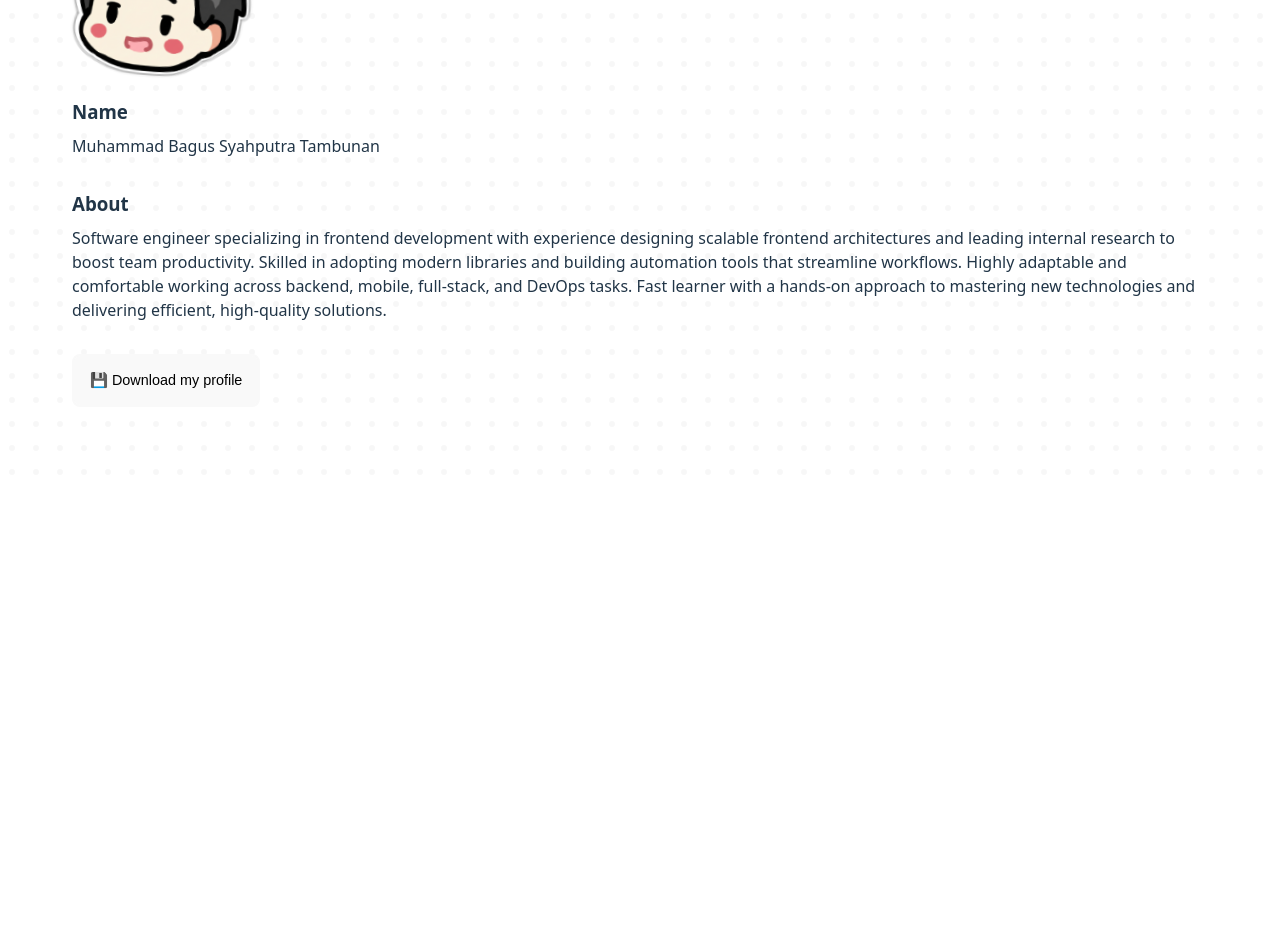
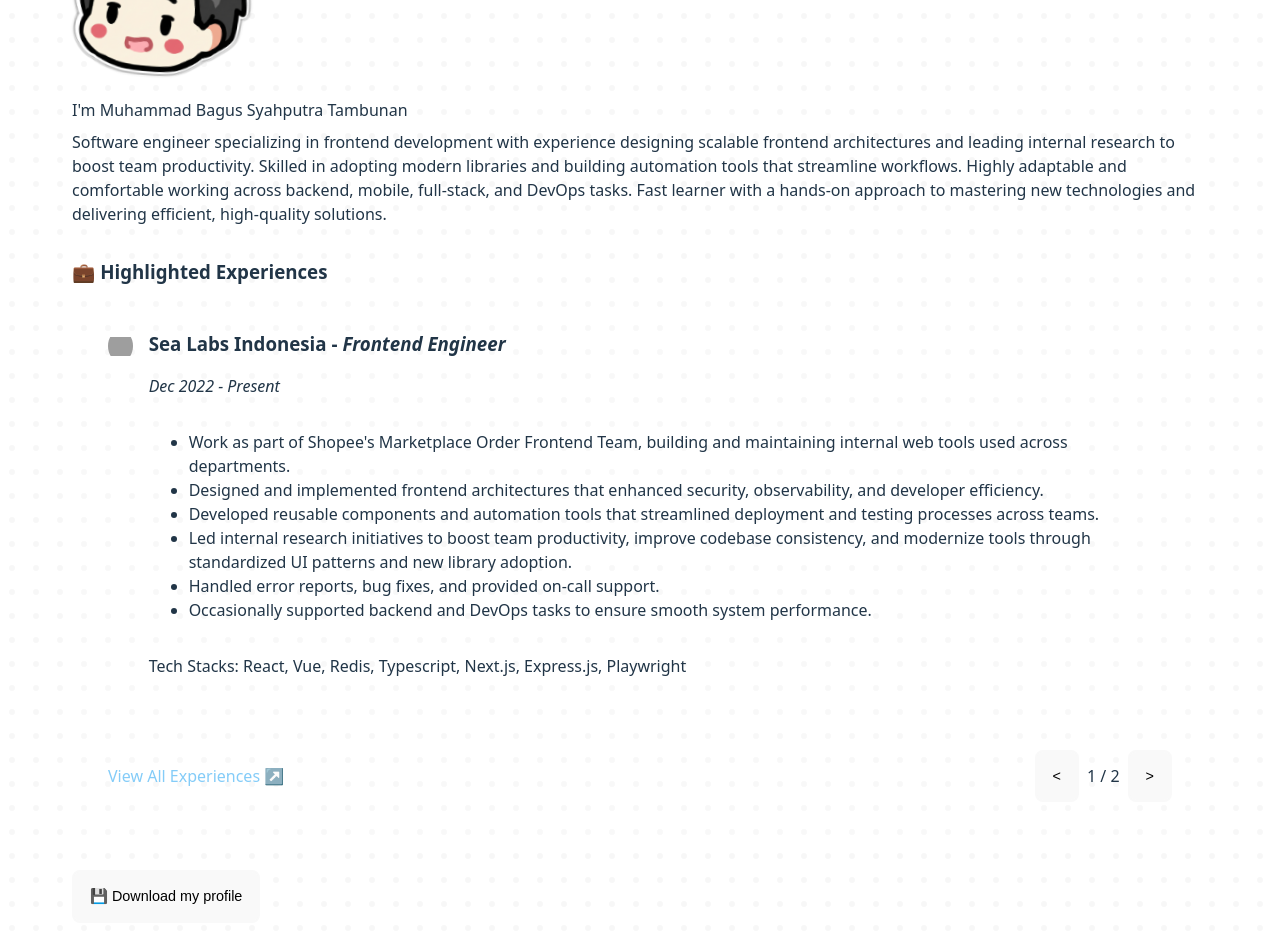
Before and after one commit to bagustambunan/software-engineer-portfolio-web, a React (Vite) app: page / in a window 1280 px wide. Shown: the part 380-1324 px from the top of the page. Before the commit the page ends 859 px from the top, so only its background shows below. Built offline with nearby package versions, Linux system fonts and the light colour scheme; grey boxes are pictures that could not be loaded.

Commit message:
feat: add highlighted experiences

```diff
--- /dev/null
+++ b/src/components/Carousel/index.tsx
@@ -0,0 +1,50 @@
+import React, { Activity, useState } from "react";
+
+import styles from "./style.module.css";
+import Button from "../Button";
+
+interface CarouselProps {
+  items: React.ReactNode[];
+  extra?: React.ReactNode;
+}
+
+export default function Carousel({ items, extra }: CarouselProps) {
+  const [currentIndex, setCurrentIndex] = useState(0);
+
+  const handleNext = () => {
+    setCurrentIndex((currentIndex + 1) % items.length);
+  };
+
+  const handlePrevious = () => {
+    setCurrentIndex((currentIndex - 1 + items.length) % items.length);
+  };
+  return (
+    <div className={styles.carouselContainer}>
+      {items.map((item, itemIndex) => (
+        <Activity
+          key={`carousel-item-${itemIndex}`}
+          mode={currentIndex === itemIndex ? "visible" : "hidden"}
+        >
+          <div className={styles.carouselItem}>{item}</div>
+        </Activity>
+      ))}
+      <div className={styles.carouselFooter}>
+        {extra && <div className={styles.carouselExtraContainer}>{extra}</div>}
+        <div className={styles.carouselActionContainer}>
+          <Button
+            onClick={handlePrevious}
+            className={styles.carouselPreviousButton}
+          >
+            {`<`}
+          </Button>
+          <span>
+            {currentIndex + 1} / {items.length}
+          </span>
+          <Button onClick={handleNext} className={styles.carouselNextButton}>
+            {`>`}
+          </Button>
+        </div>
+      </div>
+    </div>
+  );
+}
--- /dev/null
+++ b/src/components/Carousel/style.module.css
@@ -0,0 +1,25 @@
+.carouselContainer {
+  display: flex;
+  flex-direction: column;
+  gap: 8px;
+}
+
+.carouselFooter {
+  display: flex;
+  flex-direction: row;
+  justify-content: space-between;
+  align-items: center;
+}
+
+.carouselActionContainer {
+  display: flex;
+  flex-direction: row;
+  gap: 8px;
+  justify-content: flex-end;
+  align-items: center;
+}
+
+.carouselItem {
+  width: 100%;
+  height: 100%;
+}
--- a/src/components/ExperienceList/index.tsx
+++ b/src/components/ExperienceList/index.tsx
@@ -3,22 +3,19 @@ import type { Experience } from "../../constants/types";
 import StackList from "../StackList";
 import { formatDate } from "../../utils/datetime";
 import Empty from "../Empty";
+import Carousel from "../Carousel";
+import routes from "../../constants/route";
+import { Link } from "react-router-dom";
 
-export default function ExperienceList({
-  experiences,
+const ExperienceItem = ({
+  experienceIndex,
+  experience,
 }: {
-  experiences?: Experience[];
-}) {
-  if (!experiences || experiences.length === 0) {
-    return <Empty />;
-  }
+  experienceIndex: number;
+  experience: Experience;
+}) => {
   return (
-    <div>
-      {experiences.map((experience, experienceIndex) => (
-        <div
-          key={`experience-${experienceIndex}`}
-          className={styles.experienceContainer}
-        >
+    <div className={styles.experienceContainer}>
       <div className={styles.experienceLogoContainer}>
         <img
           src={experience.logo}
@@ -57,6 +54,41 @@ export default function ExperienceList({
         />
       </div>
     </div>
+  );
+};
+
+export default function ExperienceList({
+  experiences,
+  carousel,
+}: {
+  experiences?: Experience[];
+  carousel?: boolean;
+}) {
+  if (!experiences || experiences.length === 0) {
+    return <Empty />;
+  }
+  if (carousel) {
+    return (
+      <Carousel
+        items={experiences.map((experience, experienceIndex) => (
+          <ExperienceItem
+            key={`experience-${experienceIndex}`}
+            experienceIndex={experienceIndex}
+            experience={experience}
+          />
+        ))}
+        extra={<Link to={routes.experiences}>View All Experiences ↗️</Link>}
+      />
+    );
+  }
+  return (
+    <div>
+      {experiences.map((experience, experienceIndex) => (
+        <ExperienceItem
+          key={`experience-${experienceIndex}`}
+          experienceIndex={experienceIndex}
+          experience={experience}
+        />
       ))}
     </div>
   );
--- a/src/components/Section/index.tsx
+++ b/src/components/Section/index.tsx
@@ -3,10 +3,10 @@ import styles from "./style.module.css";
 export default function Section({
   title,
   children,
-}: { title: string } & React.PropsWithChildren) {
+}: { title?: string } & React.PropsWithChildren) {
   return (
     <div className={styles.sectionContainer}>
-      <h3>{title}</h3>
+      {title && <h3>{title}</h3>}
       {children}
     </div>
   );
--- a/src/constants/experince.ts
+++ b/src/constants/experince.ts
@@ -45,6 +45,7 @@ export const experiences: Experience[] = [
       playwrightStack,
     ],
     startDate: new Date("2022-12-01"),
+    highlighted: true,
   },
   {
     role: RoleEnum.SOFTWARE_ENGINEER,
@@ -77,6 +78,7 @@ export const experiences: Experience[] = [
     stacks: [androidStack, javaStack],
     startDate: new Date("2020-07-01"),
     endDate: new Date("2022-02-01"),
+    highlighted: true,
   },
   {
     role: RoleEnum.SOFTWARE_ENGINEER,
--- a/src/constants/types.ts
+++ b/src/constants/types.ts
@@ -28,6 +28,7 @@ export type Project = {
   stacks?: Stack[];
   image: string;
   link: string;
+  highlighted?: boolean;
 };
 
 export enum RoleEnum {
@@ -65,6 +66,7 @@ export type Experience = {
   stacks?: Stack[];
   startDate: Date;
   endDate?: Date;
+  highlighted?: boolean;
 };
 
 export type Navigation = {
--- a/src/index.css
+++ b/src/index.css
@@ -16,7 +16,10 @@
   --background-color: #242424;
   --button-color: #1a1a1a;
 
+  --carousel-background-color: rgba(255, 255, 255, 0.07);
+
   --app-padding: 72px;
+  --carousel-padding: 36px;
   --font-size: 1em;
 
   font-family: system-ui, Avenir, Helvetica, Arial, sans-serif;
@@ -52,6 +55,7 @@
 @media (max-width: 600px) {
   :root {
     --app-padding: 16px;
+    --carousel-padding: 8px;
   }
   body {
     margin-bottom: 64px !important;
@@ -61,6 +65,7 @@
 @media (min-width: 601px) and (max-width: 1000px) {
   :root {
     --app-padding: 48px;
+    --carousel-padding: 24px;
   }
 }
 
--- a/src/pages/Home/index.tsx
+++ b/src/pages/Home/index.tsx
@@ -6,6 +6,8 @@ import { profile } from "../../constants/profile";
 import routes from "../../constants/route";
 import styles from "./style.module.css";
 import Avatar from "../../components/Avatar";
+import { experiences } from "../../constants/experince";
+import ExperienceList from "../../components/ExperienceList";
 
 export default function HomePage() {
   const navigate = useNavigate();
@@ -13,10 +15,8 @@ export default function HomePage() {
     <div className={styles.homeContainer}>
       <PageTitle title="👋 Hi" />
       <Avatar />
-      <Section title="Name">
-        <p>{profile.name}</p>
-      </Section>
-      <Section title="About">
+      <Section>
+        <p>I'm {profile.name}</p>
         <p>{profile.longDescription}</p>
       </Section>
       {profile.details?.map((detail, detailIndex) => (
@@ -24,6 +24,16 @@ export default function HomePage() {
           {detail.content}
         </Section>
       ))}
+      <Section title="💼 Highlighted Experiences">
+        <div className={styles.highlightContainer}>
+          <ExperienceList
+            carousel
+            experiences={experiences.filter(
+              (experience) => experience.highlighted
+            )}
+          />
+        </div>
+      </Section>
       <div>
         <Button
           onClick={() => {
--- a/src/pages/Home/style.module.css
+++ b/src/pages/Home/style.module.css
@@ -3,3 +3,9 @@
   flex-direction: column;
   gap: 16px;
 }
+
+.highlightContainer {
+  padding: var(--carousel-padding);
+  background-color: var(--carousel-background-color);
+  border-radius: 8px;
+}
```
Lines whose indentation alone changed are shown as unchanged.
